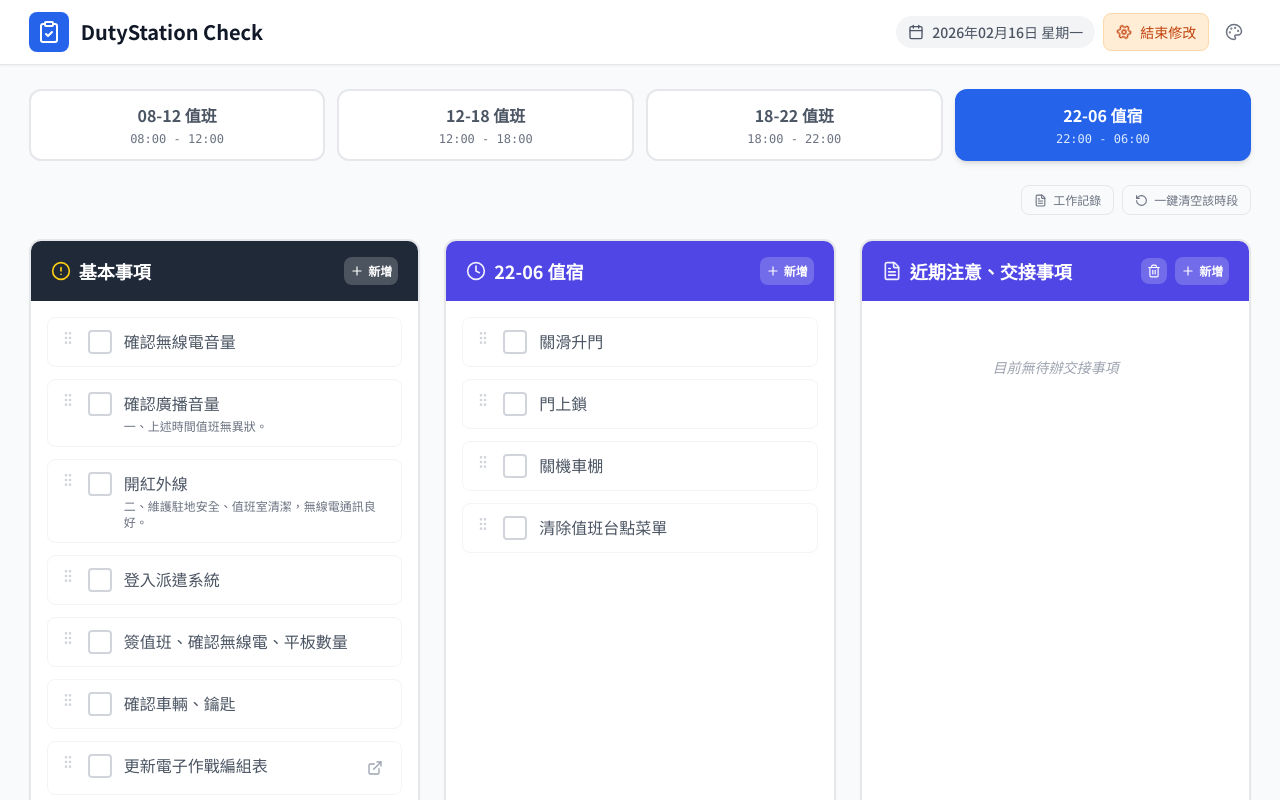
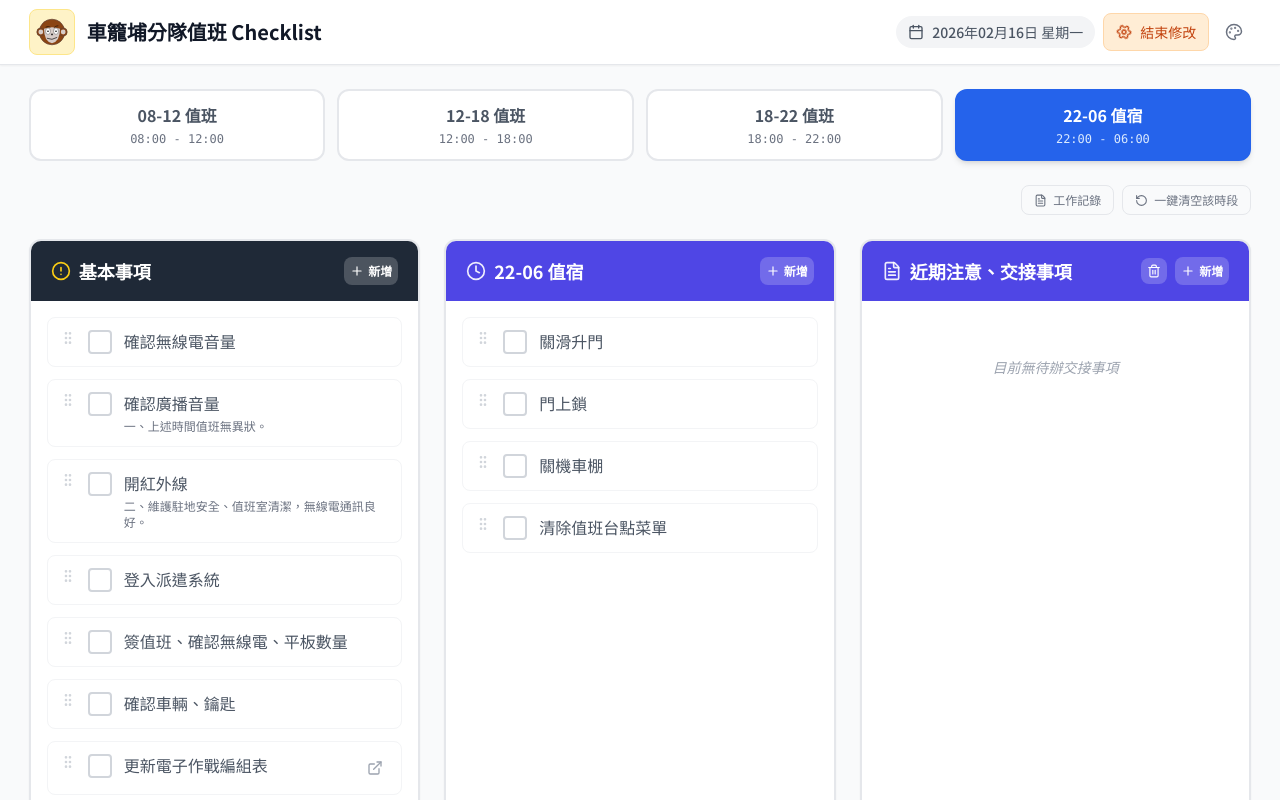
Before and after one commit to RTsai1202/dutystation-check, a React (Vite) app: page / in a window 1280 px wide. Shown: the top 800 px of the page. Built offline with nearby package versions, Linux system fonts and the light colour scheme.

Commit message:
feat: 更新 App Icon 為嘲諷猴子 (SVG) & 更名為「車籠埔分隊值班 Checklist」

```diff
--- a/App.tsx
+++ b/App.tsx
@@ -404,10 +404,10 @@ const App: React.FC = () => {
       <header className="bg-white border-b border-gray-200 sticky top-0 z-50 shadow-sm">
         <div className="w-full max-w-[98%] mx-auto px-4 h-16 flex items-center justify-between">
           <div className="flex items-center gap-3">
-            <div className="bg-blue-600 p-2 rounded-lg">
-              <ClipboardCheck className="text-white w-6 h-6" />
+            <div className="bg-amber-100 p-1.5 rounded-lg border border-amber-200">
+              <img src="/mocking_monkey.svg" alt="Mocking Monkey" className="w-8 h-8 object-contain transform hover:scale-110 transition-transform duration-200" />
             </div>
-            <h1 className="text-xl font-bold text-gray-900">DutyStation Check</h1>
+            <h1 className="text-xl font-bold text-gray-900">車籠埔分隊值班 Checklist</h1>
           </div>
 
           <div className="flex items-center gap-2">
--- a/index.html
+++ b/index.html
@@ -4,7 +4,8 @@
 <head>
   <meta charset="UTF-8" />
   <meta name="viewport" content="width=device-width, initial-scale=1.0" />
-  <title>DutyStation Check</title>
+  <link rel="icon" type="image/svg+xml" href="/mocking_monkey.svg" />
+  <title>車籠埔分隊值班 Checklist</title>
   <script src="https://cdn.tailwindcss.com"></script>
   <link
     href="https://fonts.googleapis.com/css2?family=Inter:wght@300;400;500;600;700&family=Noto+Sans+TC:wght@300;400;500;700&display=swap"
```
Also changed, not shown: public/mocking_monkey.svg (added).
